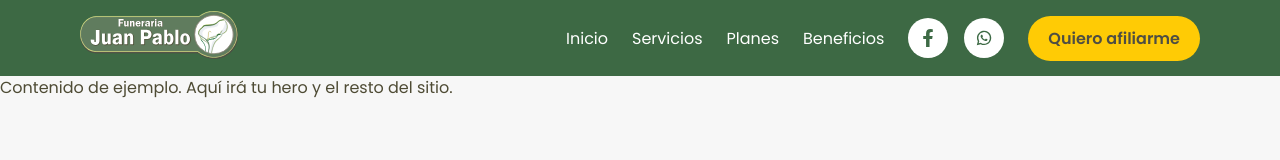
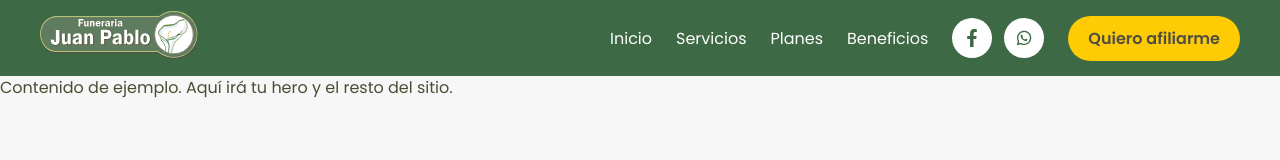
Before and after one commit to funerariajuanpablo/funerariajuanpablo.github.io, a plain HTML site: page index.html in a window 1280 px wide. Drawn offline with Linux system fonts and the light colour scheme.

Commit message:
Update styles.css

```diff
--- a/css/styles.css
+++ b/css/styles.css
@@ -27,10 +27,8 @@ body {
 
 /* Barra superior (desktop + mobile) */
 .nav-bar {
-  max-width: 1200px;
-  margin: 0 auto;
-  height: 70px; /* mobile base, se ajusta en desktop con media query */
-  padding: 10 20px;
+  height: 75px;            /* increased for logo */
+  padding: 0 20px;
   display: flex;
   align-items: center;
   justify-content: space-between;
@@ -177,6 +175,13 @@ body {
   width: 28px;
   height: 28px;
 }
+/* GLOBAL MOBILE PADDING */
+@media (max-width: 767px) {
+  .page-content {
+    padding-left: 20px;
+    padding-right: 20px;
+  }
+}
 
 /* ===== Desktop (>= 768px) ===== */
 @media (min-width: 768px) {
@@ -211,9 +216,9 @@ body {
 
 /* Desktop social icons */
 .nav-social-desktop {
-  display: none;
+  display: flex;
   align-items: center;
-  gap: 16px;
+  gap: 12px;
 }
 
 .nav-social-desktop img {
```
